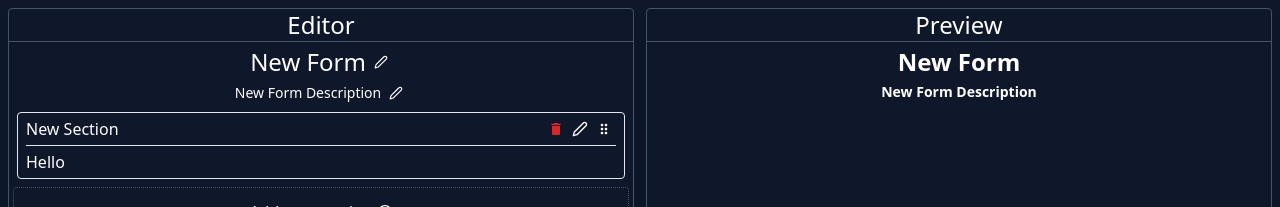
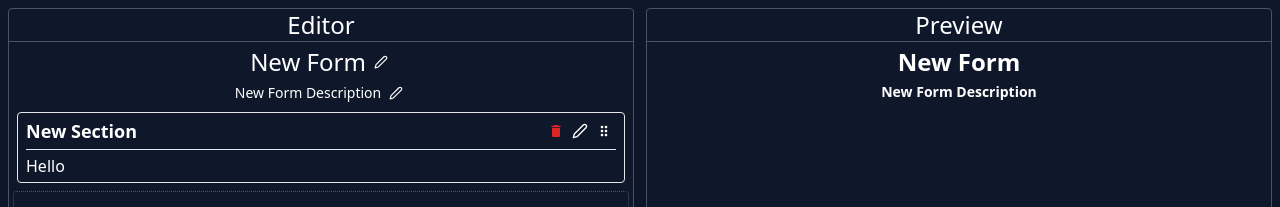
Before and after one commit to elvinsavio/form-builder, a React (Vite) app: page / in a window 1280 px wide. Both pictures are taken after a click on the button "Add new section". Shown: the top 207 px of the page. Built offline with nearby package versions, Linux system fonts and the light colour scheme.

Commit message:
added user styles for header title

```diff
--- a/src/editor/section/sectionHeader.tsx
+++ b/src/editor/section/sectionHeader.tsx
@@ -24,7 +24,12 @@ export default function SectionHeader({ title, edit, toggleEdit, onSave, onDelet
         <Input value={title} onSave={onSave} onCancel={toggleEdit} />
       ) : (
         <>
-          <div>{title}</div>
+          <div
+            className={editorStyle?.section?.header?.title?.styles?.className}
+            style={editorStyle?.section?.header?.title?.styles?.style}
+          >
+            {title}
+          </div>
           <div className="flex">
             <Icon
               onClick={onDelete}
@@ -32,7 +37,12 @@ export default function SectionHeader({ title, edit, toggleEdit, onSave, onDelet
               style={editorStyle?.section?.header?.deleteIcon?.styles?.style}
               icon={<MdDelete />}
             />
-            <Icon onClick={toggleEdit} className="hover:bg-slate-500" icon={<FiEdit2 />} />
+            <Icon
+              onClick={toggleEdit}
+              className={editorStyle?.section?.header?.editIcon?.styles?.className}
+              style={editorStyle?.section?.header?.editIcon?.styles?.style}
+              icon={<FiEdit2 />}
+            />
             {children}
           </div>
         </>
--- a/src/style/editor.ts
+++ b/src/style/editor.ts
@@ -77,12 +77,24 @@ export const editorStyle: IEditorStyle = {
           className: "flex justify-between items-center border-b-slate-200 border-b pb-1 mb-1",
         },
       },
+      title: {
+        styles: {
+          style: {},
+          className: "text-lg font-bold",
+        },
+      },
       deleteIcon: {
         styles: {
           style: {},
           className: "text-red-600 hover:bg-red-500 hover:text-white",
         },
       },
+      editIcon: {
+        styles: {
+          style: {},
+          className: "text-white hover:bg-slate-500 hover:text-white",
+        },
+      },
     },
   },
 };
--- a/src/style/editor.type.ts
+++ b/src/style/editor.type.ts
@@ -1,9 +1,7 @@
 import { CSSProperties } from "react";
 
 interface IStyle {
-  style?: {
-    [x: string]: CSSProperties;
-  };
+  style?: CSSProperties;
   className?: string;
 }
 export interface IEditorStyle {
@@ -53,7 +51,13 @@ export interface IEditorStyle {
       container?: {
         styles?: IStyle;
       };
+      title?: {
+        styles?: IStyle;
+      };
       deleteIcon?: {
+        styles?: IStyle;
+      };
+      editIcon?: {
         styles?: IStyle;
       };
     };
```
